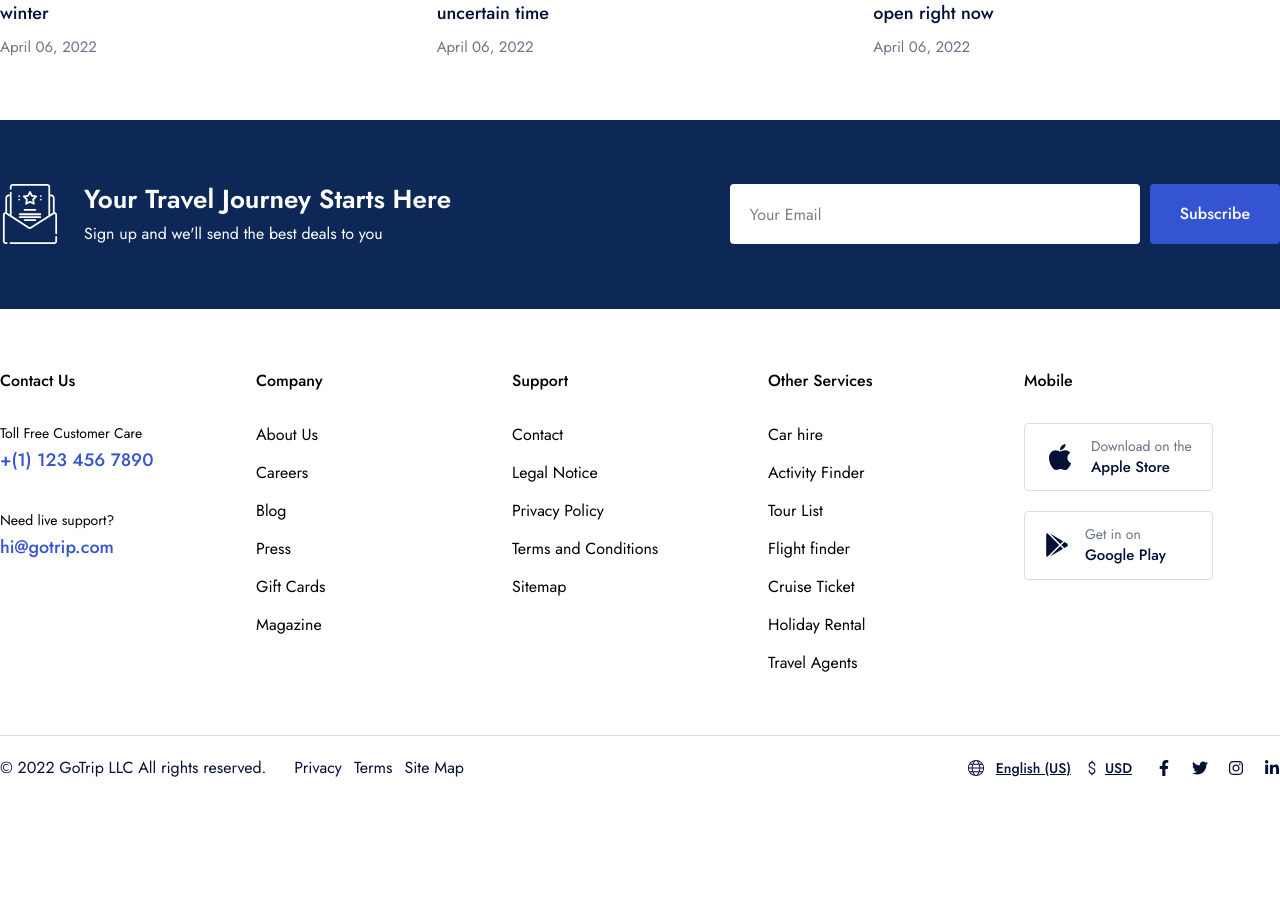
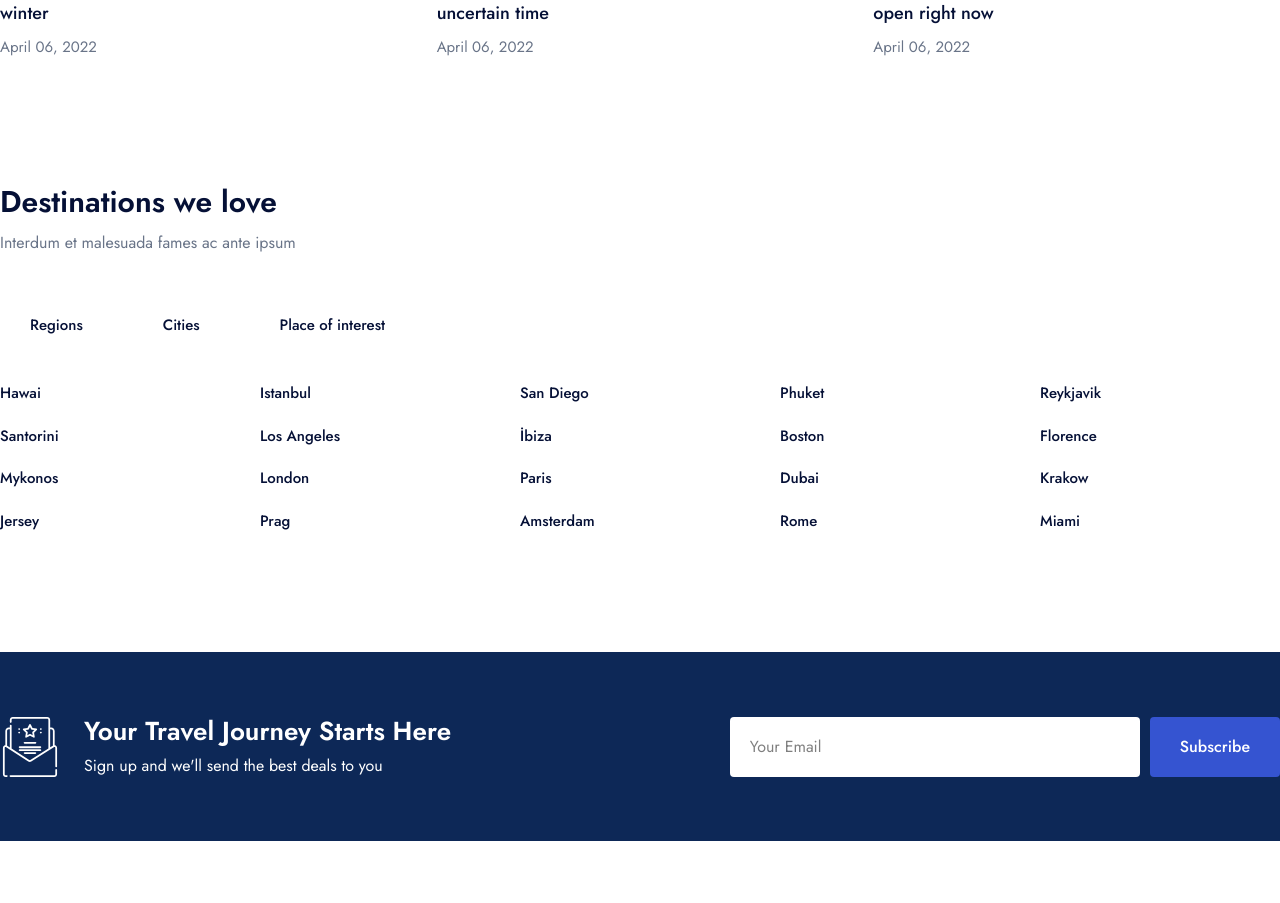
Before and after one commit to akmniazulalam/GoTrip, a Next.js app: page / in a window 1280 px wide. Shown: the part 3260-4163 px from the top of the page. Before the commit the page ends 4060 px from the top, so only its background shows below. Built offline with nearby package versions, Linux system fonts and the light colour scheme.

Commit message:
global color set for paragraph

```diff
--- a/app/(components)/Footer.jsx
+++ b/app/(components)/Footer.jsx
@@ -148,14 +148,14 @@ const Footer = () => {
               <div className="border border-[#DDDDDD] rounded-sm flex items-center gap-x-4 py-3 px-5 mb-5 w-fit">
                 <FaApple className="text-primaryText text-3xl" />
                 <div className="">
-                  <p className="text-sm text-[#697488] font-jost ">Download on the</p>
+                  <p className="text-sm text-pText font-jost ">Download on the</p>
                   <p className="text-[15px] font-medium font-jost text-primaryText">Apple Store</p>
                 </div>
               </div>
               <div className="border border-[#DDDDDD] rounded-sm flex items-center gap-x-4 py-3 px-5 mb-5 ">
                 <FaGooglePlay  className="text-primaryText text-2xl" />
                 <div className="">
-                  <p className="text-sm text-[#697488] font-jost ">Get in on</p>
+                  <p className="text-sm text-pText font-jost ">Get in on</p>
                   <p className="text-[15px] font-medium font-jost text-primaryText">Google Play</p>
                 </div>
               </div>
--- a/app/globals.css
+++ b/app/globals.css
@@ -10,6 +10,7 @@
   --color-foreground: var(--foreground);
   --color-primaryText: #051036;
   --color-hoverText: #3554D1;
+  --color-pText: #697488;
   --font-sans: var(--font-geist-sans);
   --font-mono: var(--font-geist-mono);
   --font-jost: var(--font-jost);
--- a/app/page.js
+++ b/app/page.js
@@ -17,6 +17,30 @@ import Link from "next/link";
 
 export default function Home() {
   const [activeTab, setActiveTab] = useState("Hotel");
+  const [openTab, setOpenTab] = useState(false);
+
+  const tabs = [
+    { city: "Hawai", properties: "12,683 properties" },
+    { city: "Istanbul", properties: "12,683 properties" },
+    { city: "San Diego", properties: "12,683 properties" },
+    { city: "Phuket", properties: "12,683 properties" },
+    { city: "Reykjavik", properties: "12,683 properties" },
+    { city: "Santorini", properties: "12,683 properties" },
+    { city: "Los Angeles", properties: "12,683 properties" },
+    { city: "İbiza", properties: "12,683 properties" },
+    { city: "Boston", properties: "12,683 properties" },
+    { city: "Florence", properties: "12,683 properties" },
+    { city: "Mykonos", properties: "12,683 properties" },
+    { city: "London", properties: "12,683 properties" },
+    { city: "Paris", properties: "12,683 properties" },
+    { city: "Dubai", properties: "12,683 properties" },
+    { city: "Krakow", properties: "12,683 properties" },
+    { city: "Jersey", properties: "12,683 properties" },
+    { city: "Prag", properties: "12,683 properties" },
+    { city: "Amsterdam", properties: "12,683 properties" },
+    { city: "Rome", properties: "12,683 properties" },
+    { city: "Miami", properties: "12,683 properties" },
+  ];
   return (
     <>
       <section className="bg-[url(../public/bg.webp)] bg-no-repeat bg-cover bg-center">
@@ -95,7 +119,7 @@ export default function Home() {
               <h3 className="font-jost text-3xl text-primaryText font-semibold">
                 Popular Destinations
               </h3>
-              <p className="font-jost text-[#697488] text-base leading-7.5 mt-2">
+              <p className="font-jost text-pText text-base leading-7.5 mt-2">
                 These popular destinations have a lot to offer
               </p>
             </div>
@@ -148,7 +172,7 @@ export default function Home() {
                 <h4 className="text-[18px] font-jost font-medium text-primaryText">
                   Best Price Guarantee
                 </h4>
-                <p className="font-jost text-[15px] text-[#697488] w-[70%] leading-6.5 mx-auto mt-2.5">
+                <p className="font-jost text-[15px] text-pText w-[70%] leading-6.5 mx-auto mt-2.5">
                   Lorem ipsum dolor sit amet, consectetur adipiscing elit.
                 </p>
               </div>
@@ -165,7 +189,7 @@ export default function Home() {
                 <h4 className="text-[18px] font-jost font-medium text-primaryText">
                   Easy & Quick Booking
                 </h4>
-                <p className="font-jost text-[15px] text-[#697488] w-[70%] leading-6.5 mx-auto mt-2.5">
+                <p className="font-jost text-[15px] text-pText w-[70%] leading-6.5 mx-auto mt-2.5">
                   Lorem ipsum dolor sit amet, consectetur adipiscing elit.
                 </p>
               </div>
@@ -182,7 +206,7 @@ export default function Home() {
                 <h4 className="text-[18px] font-jost font-medium text-primaryText">
                   Customer Care 24/7
                 </h4>
-                <p className="font-jost text-[15px] text-[#697488] w-[70%] leading-6.5 mx-auto mt-2.5">
+                <p className="font-jost text-[15px] text-pText w-[70%] leading-6.5 mx-auto mt-2.5">
                   Lorem ipsum dolor sit amet, consectetur adipiscing elit.
                 </p>
               </div>
@@ -197,7 +221,7 @@ export default function Home() {
               <h2 className="font-jost font-semibold text-3xl text-primaryText w-[70%] leading-11">
                 What our customers are saying us?
               </h2>
-              <p className="text-base leading-7.5 text-[#697488] mt-5 font-jost">
+              <p className="text-base leading-7.5 text-pText mt-5 font-jost">
                 Lorem ipsum dolor sit amet, consectetur adipiscing elit.
                 Maecenas varius tortor nibh, sit amet tempor nibh finibus et.
                 Aenean eu enim justo.
@@ -207,7 +231,7 @@ export default function Home() {
                   <p className="text-3xl font-semibold font-jost text-primaryText">
                     13m+
                   </p>
-                  <span className="font-jost text-base leading-7.5 text-[#697488]">
+                  <span className="font-jost text-base leading-7.5 text-pText">
                     Happy People
                   </span>
                 </div>
@@ -215,7 +239,7 @@ export default function Home() {
                   <p className="text-3xl font-semibold font-jost text-primaryText">
                     4.88
                   </p>
-                  <span className="font-jost text-base leading-7.5 text-[#697488]">
+                  <span className="font-jost text-base leading-7.5 text-pText">
                     Overall rating
                   </span>
                   <div className={"flex gap-x-1 items-center mt-1.5"}>
@@ -235,7 +259,7 @@ export default function Home() {
                   <p className="text-base font-medium font-jost text-primaryText leading-6.5">
                     Annette Black
                   </p>
-                  <span className="text-[15px] text-[#697488] font-jost">
+                  <span className="text-[15px] text-pText font-jost">
                     UX / UI Designer
                   </span>
                 </div>
@@ -256,7 +280,7 @@ export default function Home() {
             <h2 className="font-jost font-semibold text-3xl text-primaryText leading-11">
               Get inspiration for your next trip
             </h2>
-            <p className="text-base leading-7.5 text-[#697488] mt-1 font-jost">
+            <p className="text-base leading-7.5 text-pText mt-1 font-jost">
               Interdum et malesuada fames
             </p>
             <div className="pt-10 grid grid-cols-3 gap-7.5">
@@ -275,7 +299,7 @@ export default function Home() {
                     <h4 className="text-[18px] text-primaryText font-jost font-medium leading-7.5">
                       10 European ski destinations you should visit this winter
                     </h4>
-                    <p className="mt-1.5 font-jost text-[#697488] text-[15px] leading-6.5">
+                    <p className="mt-1.5 font-jost text-pText text-[15px] leading-6.5">
                       April 06, 2022
                     </p>
                   </div>
@@ -297,7 +321,7 @@ export default function Home() {
                       Booking travel during Corona: good advice in an uncertain
                       time
                     </h4>
-                    <p className="mt-1.5 font-jost text-[#697488] text-[15px] leading-6.5">
+                    <p className="mt-1.5 font-jost text-pText text-[15px] leading-6.5">
                       April 06, 2022
                     </p>
                   </div>
@@ -319,7 +343,7 @@ export default function Home() {
                       Where can I go? 5 amazing countries that are open right
                       now
                     </h4>
-                    <p className="mt-1.5 font-jost text-[#697488] text-[15px] leading-6.5">
+                    <p className="mt-1.5 font-jost text-pText text-[15px] leading-6.5">
                       April 06, 2022
                     </p>
                   </div>
@@ -329,6 +353,41 @@ export default function Home() {
           </div>
         </Container>
       </section>
+
+      <section className="pt-15 pb-30">
+        <Container>
+          <h3 className="font-jost font-semibold text-3xl text-primaryText leading-11">
+            Destinations we love
+          </h3>
+          <p className="text-base leading-7.5 text-pText mt-1 font-jost">
+            Interdum et malesuada fames ac ante ipsum
+          </p>
+          <div className="pt-10">
+            <div className="flex gap-x-5 mb-7.5 items-center">
+              <button
+                className={`py-4 px-7.5 text-[15px] font-jost font-medium rounded-sm transition-all duration-200 ease-[cubic-bezier(0.165, 0.84, 0.44, 1)] cursor-pointer hover:text-hoverText ${openTab ? "bg-[#3554d10d] text-hoverText" : "text-primaryText "}`}>
+                Regions
+              </button>
+              <button
+                className={`py-4 px-7.5 text-[15px] font-jost font-medium rounded-sm transition-all duration-200 ease-[cubic-bezier(0.165, 0.84, 0.44, 1)] cursor-pointer hover:text-hoverText ${openTab ? "bg-[#3554d10d] text-hoverText" : "text-primaryText "}`}>
+                Cities
+              </button>
+              <button
+                className={`py-4 px-7.5 text-[15px] font-jost font-medium rounded-sm transition-all duration-200 ease-[cubic-bezier(0.165, 0.84, 0.44, 1)] cursor-pointer hover:text-hoverText ${openTab ? "bg-[#3554d10d] text-hoverText" : "text-primaryText "}`}>
+                Place of interest
+              </button>
+            </div>
+          </div>
+          <div className="grid grid-rows-4 grid-cols-5 gap-5">
+            {tabs.map((item) => (
+              <Link href={"/"} className="group">
+                <p className="text-[15px] font-jost font-medium text-primaryText group-hover:text-hoverText transition-all duration-300 ease-in-out">{item.city}</p>
+                <span></span>
+              </Link>
+            ))}
+          </div>
+        </Container>
+      </section>
     </>
   );
 }
```
